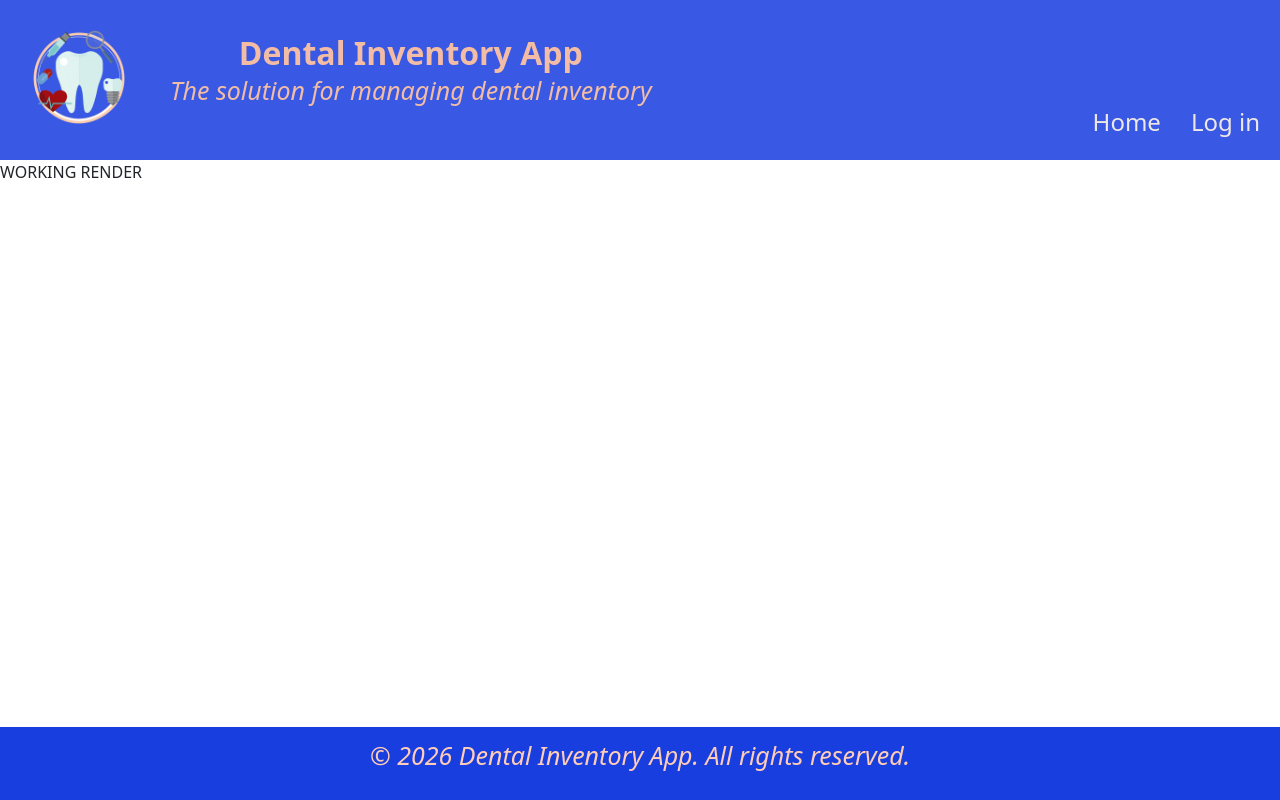
After one commit to BacigalupoSofia/Flask_app_assessment, a Flask app: page /account in a window 1280 px wide. The commit adds this page. Run offline with Flask 3, Linux system fonts and the light colour scheme.

Commit message:
Add new route and html file  to Account page

```diff
--- a/app.py
+++ b/app.py
@@ -110,6 +110,10 @@ def Login():
 
     return render_template('log_in.html')
 
+@app.route('/account')
+def Account ():
+
+    return render_template ('my_account.html')
 
 if __name__ == "__main__":
     app.run(debug=True)
--- a/templates/base.html
+++ b/templates/base.html
@@ -38,7 +38,7 @@
         <a href="{{ url_for('Home') }}"> Home </a>
 
         {% if session.get('user_log') %}
-        <a href="#">My Account</a>
+        <a href="{{url_for('Account')}}">My Account</a>
         {% else %}
         <a href="{{ url_for('Login') }}"> Log in </a>
         {% endif %}
--- /dev/null
+++ b/templates/my_account.html
@@ -0,0 +1,2 @@
+{% extends "base.html" %} {% block title %} My Account {% endblock %} {% block
+content %} WORKING RENDER {% endblock %}
```
